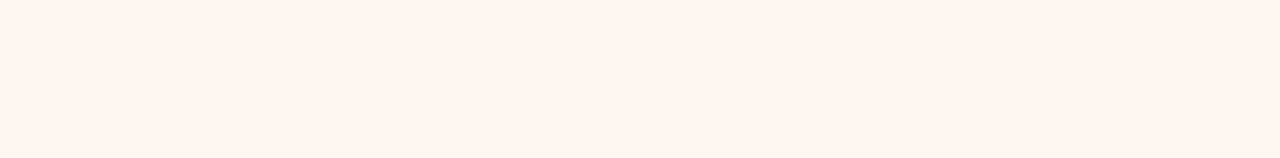
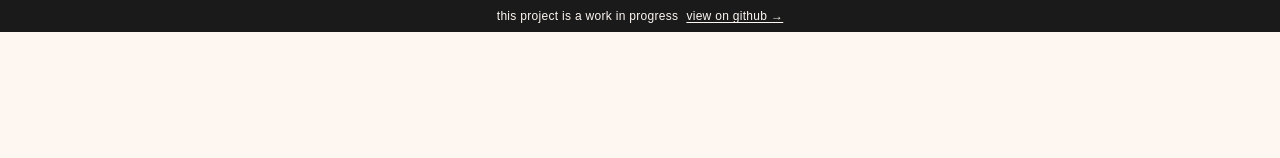
Before and after one commit to WasathTheekshana/thisisforyou, a Next.js app: page / in a window 1280 px wide. Shown: the top 158 px of the page. Built offline with nearby package versions, Linux system fonts and the light colour scheme; no server answers; a web font is replaced by a local one.

Commit message:
refactor: add wip banner to the page and update docs

```diff
--- a/src/app/layout.tsx
+++ b/src/app/layout.tsx
@@ -41,6 +41,16 @@ export default function RootLayout({
       suppressHydrationWarning
     >
       <body className="min-h-full flex flex-col bg-petal text-ink antialiased" suppressHydrationWarning>
+        <a
+          href="https://github.com/WasathTheekshana/thisisforyou"
+          target="_blank"
+          rel="noopener noreferrer"
+          className="w-full flex items-center justify-center gap-2 py-2 px-4 bg-[#1a1a1a] text-[#fef6f0] text-xs tracking-wide hover:opacity-80 transition-opacity"
+          style={{ fontFamily: "var(--font-body)" }}
+        >
+          <span>this project is a work in progress</span>
+          <span className="underline underline-offset-2">view on github →</span>
+        </a>
         <SplashScreen />
         <PageReveal>{children}</PageReveal>
       </body>
```
Also changed, not shown: 1 other file (tests, documents, lock files or other folders).
